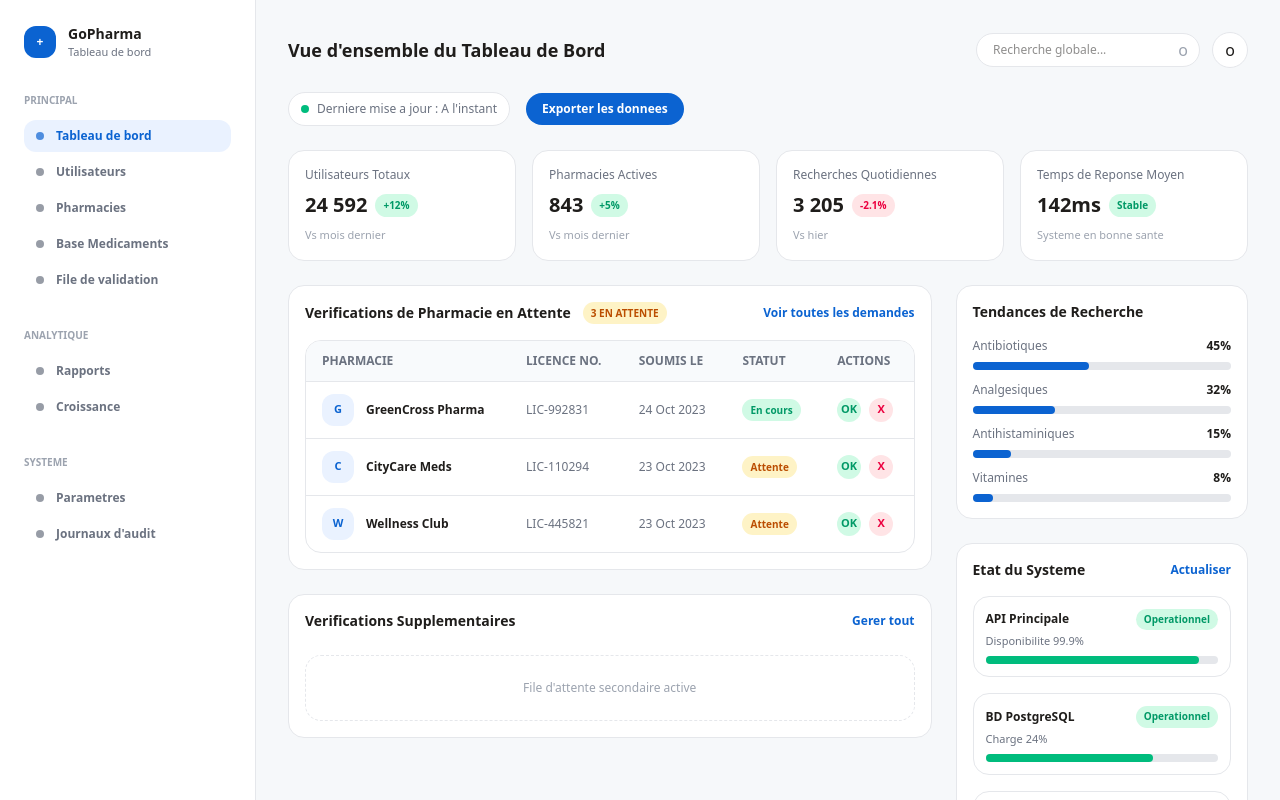
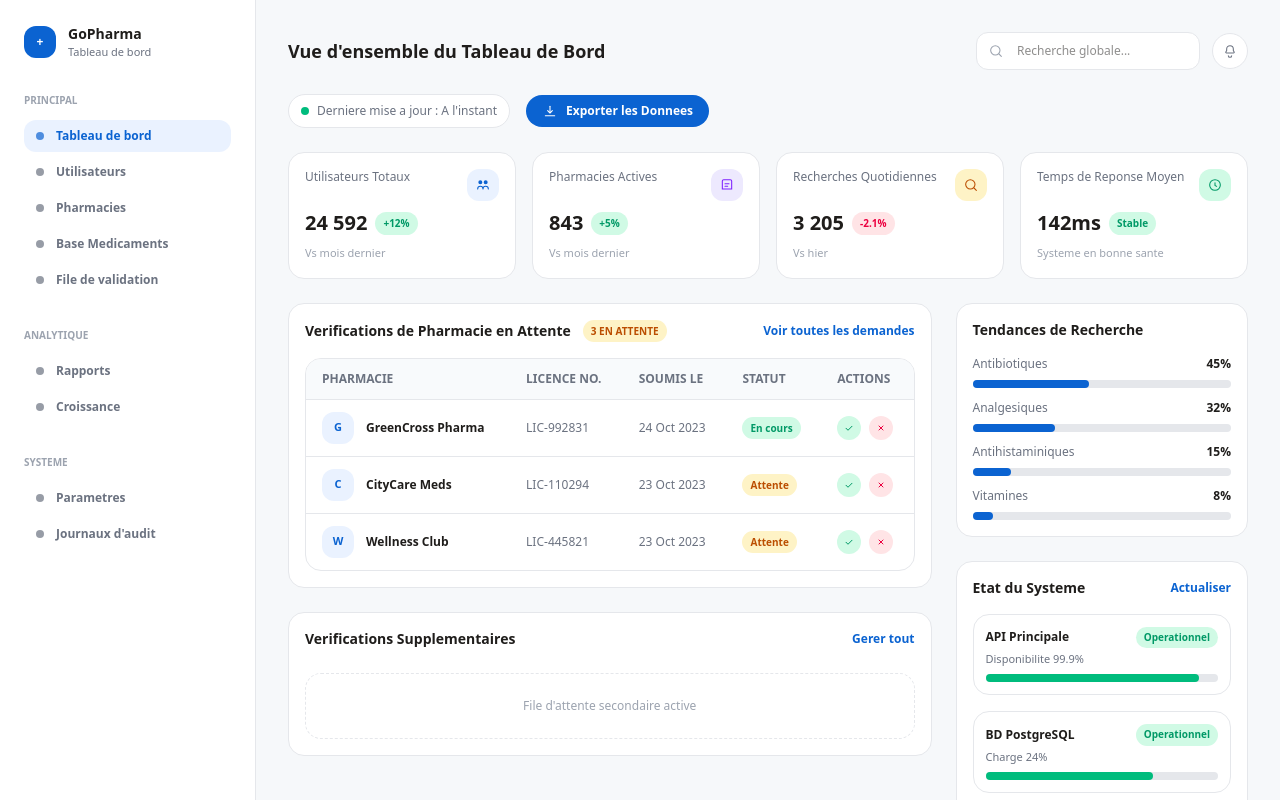
Before and after one commit to ai-embed/gopharma, a Next.js app: page /admin/dashboard in a window 1280 px wide. Shown: the top 800 px of the page. Built offline with nearby package versions, Linux system fonts and the light colour scheme.

Commit message:
feat: align admin dashboard and audit logs

```diff
--- a/src/app/admin/dashboard/page.tsx
+++ b/src/app/admin/dashboard/page.tsx
@@ -4,21 +4,75 @@ const overviewStats = [
     value: "24 592",
     delta: "+12%",
     note: "Vs mois dernier",
-    tone: "emerald",
+    tone: "blue",
+    deltaTone: "emerald",
+    icon: (
+      <svg viewBox="0 0 24 24" className="h-4 w-4" aria-hidden="true">
+        <path
+          d="M8 11a3 3 0 1 0-3-3 3 3 0 0 0 3 3zm8 0a3 3 0 1 0-3-3 3 3 0 0 0 3 3z"
+          fill="currentColor"
+        />
+        <path
+          d="M4 18a4 4 0 0 1 8 0M12 18a4 4 0 0 1 8 0"
+          fill="none"
+          stroke="currentColor"
+          strokeWidth="1.6"
+          strokeLinecap="round"
+        />
+      </svg>
+    ),
   },
   {
     label: "Pharmacies Actives",
     value: "843",
     delta: "+5%",
     note: "Vs mois dernier",
-    tone: "emerald",
+    tone: "violet",
+    deltaTone: "emerald",
+    icon: (
+      <svg viewBox="0 0 24 24" className="h-4 w-4" aria-hidden="true">
+        <path
+          d="M7 4h10a2 2 0 0 1 2 2v12H5V6a2 2 0 0 1 2-2z"
+          fill="none"
+          stroke="currentColor"
+          strokeWidth="1.6"
+        />
+        <path
+          d="M9 10h6M9 14h4"
+          fill="none"
+          stroke="currentColor"
+          strokeWidth="1.6"
+          strokeLinecap="round"
+        />
+      </svg>
+    ),
   },
   {
     label: "Recherches Quotidiennes",
     value: "3 205",
     delta: "-2.1%",
     note: "Vs hier",
-    tone: "rose",
+    tone: "amber",
+    deltaTone: "rose",
+    icon: (
+      <svg viewBox="0 0 24 24" className="h-4 w-4" aria-hidden="true">
+        <circle
+          cx="11"
+          cy="11"
+          r="7"
+          fill="none"
+          stroke="currentColor"
+          strokeWidth="1.6"
+        />
+        <path
+          d="M20 20l-3.5-3.5"
+          fill="none"
+          stroke="currentColor"
+          strokeWidth="1.6"
+          strokeLinecap="round"
+        />
+      </svg>
+    ),
   },
   {
     label: "Temps de Reponse Moyen",
@@ -26,8 +80,34 @@ const overviewStats = [
     badge: "Stable",
     note: "Systeme en bonne sante",
     tone: "emerald",
+    icon: (
+      <svg viewBox="0 0 24 24" className="h-4 w-4" aria-hidden="true">
+        <circle
+          cx="12"
+          cy="12"
+          r="8"
+          fill="none"
+          stroke="currentColor"
+          strokeWidth="1.6"
+        />
+        <path
+          d="M12 8.5v4l2.5 1.5"
+          fill="none"
+          stroke="currentColor"
+          strokeWidth="1.6"
+          strokeLinecap="round"
+        />
+      </svg>
+    ),
   },
 ];
+
+const toneStyles: Record<string, string> = {
+  blue: "bg-[#EAF2FF] text-[#0B63D1]",
+  violet: "bg-violet-100 text-violet-600",
+  amber: "bg-amber-100 text-amber-700",
+  emerald: "bg-emerald-100 text-emerald-600",
+};
 
 const pending = [
   {
@@ -87,16 +167,53 @@ export default function AdminDashboardPage() {
             </h1>
             <div className="flex items-center gap-3">
               <div className="relative">
+                <svg
+                  viewBox="0 0 24 24"
+                  className="absolute left-3 top-1/2 h-4 w-4 -translate-y-1/2 text-[#9CA3AF]"
+                  aria-hidden="true"
+                >
+                  <circle
+                    cx="11"
+                    cy="11"
+                    r="7"
+                    fill="none"
+                    stroke="currentColor"
+                    strokeWidth="1.6"
+                  />
+                  <path
+                    d="M20 20l-3.5-3.5"
+                    fill="none"
+                    stroke="currentColor"
+                    strokeWidth="1.6"
+                    strokeLinecap="round"
+                  />
+                </svg>
                 <input
                   placeholder="Recherche globale..."
-                  className="w-56 rounded-full border border-[#E5E7EB] bg-white py-2 pl-4 pr-10 text-xs"
+                  className="w-56 rounded-xl border border-[#E5E7EB] bg-white py-2.5 pl-10 pr-10 text-xs"
                 />
-                <span className="absolute right-3 top-1/2 -translate-y-1/2 text-[#9CA3AF]">
-                  o
-                </span>
               </div>
               <button className="flex h-9 w-9 items-center justify-center rounded-full border border-[#E5E7EB] bg-white">
-                o
+                <svg
+                  viewBox="0 0 24 24"
+                  className="h-4 w-4 text-[#6B7280]"
+                  aria-hidden="true"
+                >
+                  <path
+                    d="M12 4a5 5 0 0 1 5 5v2.2l1.2 2.4c.4.8-.1 1.4-1 1.4H6.8c-.9 0-1.4-.6-1-1.4L7 11.2V9a5 5 0 0 1 5-5z"
+                    fill="none"
+                    stroke="currentColor"
+                    strokeWidth="1.6"
+                    strokeLinejoin="round"
+                  />
+                  <path
+                    d="M9.5 19a2.5 2.5 0 0 0 5 0"
+                    fill="none"
+                    stroke="currentColor"
+                    strokeWidth="1.6"
+                    strokeLinecap="round"
+                  />
+                </svg>
               </button>
             </div>
           </div>
@@ -106,8 +223,32 @@ export default function AdminDashboardPage() {
               <span className="h-2 w-2 rounded-full bg-emerald-500" />
               Derniere mise a jour : A l&apos;instant
             </span>
-            <button className="rounded-full bg-[#0B63D1] px-4 py-2 text-xs font-semibold text-white">
-              Exporter les donnees
+            <button className="inline-flex items-center gap-2 rounded-full bg-[#0B63D1] px-4 py-2 text-xs font-semibold text-white">
+              <svg viewBox="0 0 24 24" className="h-4 w-4" aria-hidden="true">
+                <path
+                  d="M12 5v9"
+                  fill="none"
+                  stroke="currentColor"
+                  strokeWidth="1.6"
+                  strokeLinecap="round"
+                />
+                <path
+                  d="M8.5 11.5L12 15l3.5-3.5"
+                  fill="none"
+                  stroke="currentColor"
+                  strokeWidth="1.6"
+                  strokeLinecap="round"
+                  strokeLinejoin="round"
+                />
+                <path
+                  d="M5 19h14"
+                  fill="none"
+                  stroke="currentColor"
+                  strokeWidth="1.6"
+                  strokeLinecap="round"
+                />
+              </svg>
+              Exporter les Donnees
             </button>
           </div>
 
@@ -117,13 +258,22 @@ export default function AdminDashboardPage() {
                 key={stat.label}
                 className="rounded-2xl border border-[#E5E7EB] bg-white p-4"
               >
-                <p className="text-xs text-[#6B7280]">{stat.label}</p>
+                <div className="flex items-start justify-between gap-2">
+                  <p className="text-xs text-[#6B7280]">{stat.label}</p>
+                  <span
+                    className={`flex h-8 w-8 items-center justify-center rounded-xl ${
+                      toneStyles[stat.tone]
+                    }`}
+                  >
+                    {stat.icon}
+                  </span>
+                </div>
                 <div className="mt-2 flex items-center gap-2">
                   <span className="text-xl font-semibold">{stat.value}</span>
                   {stat.delta ? (
                     <span
                       className={`rounded-full px-2 py-1 text-[10px] font-semibold ${
-                        stat.tone === "emerald"
+                        stat.deltaTone === "emerald"
                           ? "bg-emerald-100 text-emerald-600"
                           : "bg-rose-100 text-rose-600"
                       }`}
@@ -201,10 +351,35 @@ export default function AdminDashboardPage() {
                           <td className="px-4 py-3">
                             <div className="flex items-center gap-2 text-[11px] font-semibold">
                               <button className="flex h-6 w-6 items-center justify-center rounded-full bg-emerald-100 text-emerald-600">
-                                OK
+                                <svg
+                                  viewBox="0 0 24 24"
+                                  className="h-3 w-3"
+                                  aria-hidden="true"
+                                >
+                                  <path
+                                    d="M6 12.5l4 4L18 8.5"
+                                    fill="none"
+                                    stroke="currentColor"
+                                    strokeWidth="2"
+                                    strokeLinecap="round"
+                                    strokeLinejoin="round"
+                                  />
+                                </svg>
                               </button>
                               <button className="flex h-6 w-6 items-center justify-center rounded-full bg-rose-100 text-rose-600">
-                                X
+                                <svg
+                                  viewBox="0 0 24 24"
+                                  className="h-3 w-3"
+                                  aria-hidden="true"
+                                >
+                                  <path
+                                    d="M8 8l8 8M16 8l-8 8"
+                                    fill="none"
+                                    stroke="currentColor"
+                                    strokeWidth="2"
+                                    strokeLinecap="round"
+                                  />
+                                </svg>
                               </button>
                             </div>
                           </td>
```
Also changed, not shown: src/app/admin/audit-logs/page.tsx (+115 -13 lines), 1 other file (tests, documents, lock files or other folders).
